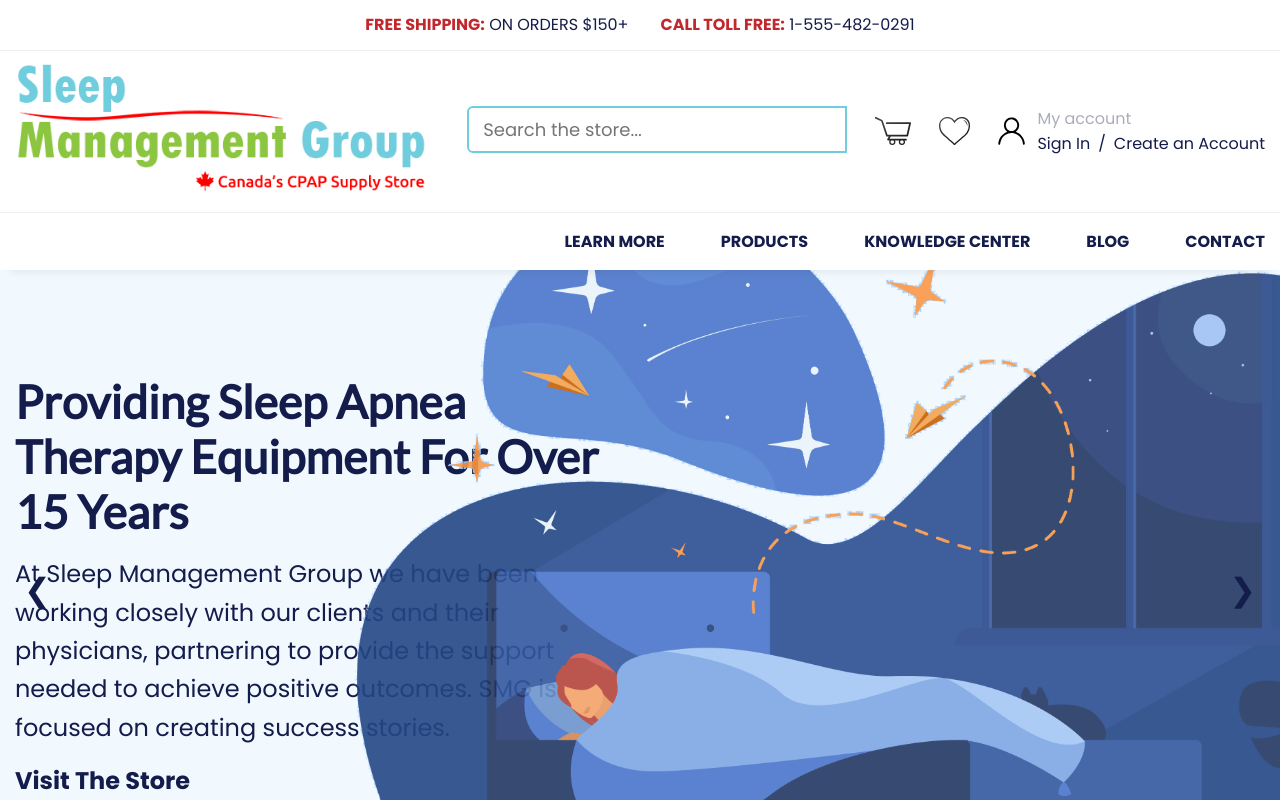
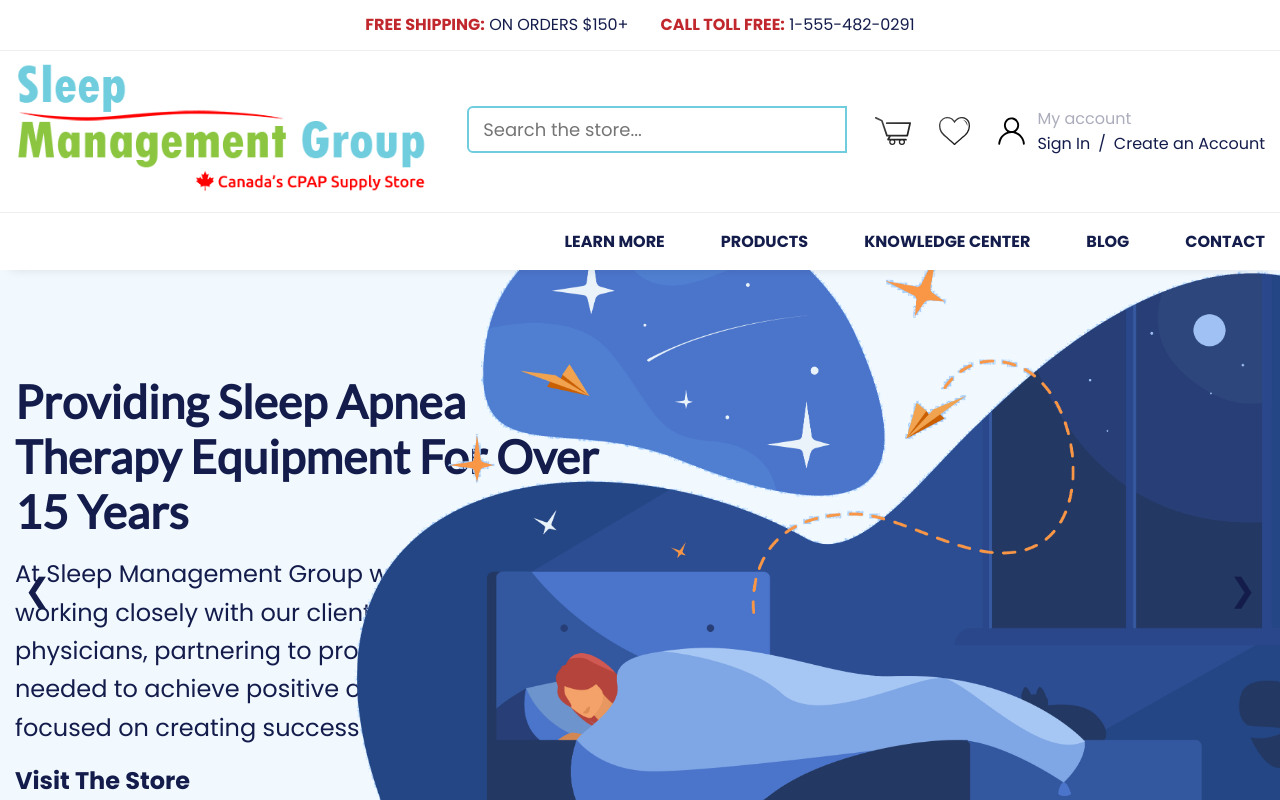
Before and after one commit to malokevi/smg-2022, a React (Create React App) app: page / in a window 1280 px wide. Shown: the top 800 px of the page. Built offline with nearby package versions, Linux system fonts and the light colour scheme.

Commit message:
animations, dependency tweak.

```diff
--- a/src/components/Layout/Header/Hero.tsx
+++ b/src/components/Layout/Header/Hero.tsx
@@ -5,6 +5,12 @@ import Animate from "../../Utilities/Animate"
 import SleepCartoon from "../../../assets/images/sleep-cartoon.png"
 import PinkGirl from "../../../assets/images/pink-girl-banner.jpg"
 import { Col, Container, Row } from "../Grid"
+import { motion } from "framer-motion"
+import {
+    fadeUpSpring,
+    staggerChildren,
+    fadeLeft
+} from "../../../shared/motion-variants"
 
 const SlideOne = () => {
     return (
@@ -13,21 +19,31 @@ const SlideOne = () => {
                 <Container>
                     <Row>
                         <Col>
-                            <div className="hero-text">
-                                <h1>
+                            <motion.div
+                                initial="hide"
+                                animate="show"
+                                variants={staggerChildren}
+                                className="hero-text"
+                            >
+                                <motion.h1 variants={fadeUpSpring}>
                                     Providing Sleep Apnea Therapy Equipment For
                                     Over 15 Years
-                                </h1>
-                                <p>
+                                </motion.h1>
+                                <motion.p variants={fadeUpSpring}>
                                     At Sleep Management Group we have been
                                     working closely with our clients and their
                                     physicians, partnering to provide the
                                     support needed to achieve positive outcomes.
                                     SMG is focused on creating success stories.
-                                </p>
-                                <Link to="store">Visit The Store</Link>
-                            </div>
-                            <img
+                                </motion.p>
+                                <motion.span variants={fadeUpSpring}>
+                                    <Link to="store">Visit The Store</Link>
+                                </motion.span>
+                            </motion.div>
+                            <motion.img
+                                variants={fadeLeft}
+                                initial="hide"
+                                animate="show"
                                 alt=""
                                 className="cartoon-right"
                                 src={SleepCartoon}
@@ -47,17 +63,26 @@ const SlideTwo = () => {
                 <Container>
                     <Row>
                         <Col>
-                            <div className="hero-text">
-                                <h1>Get The Sleep You've Been Dreaming Of</h1>
-                                <p>
+                            <motion.div
+                                initial="hide"
+                                animate="show"
+                                variants={staggerChildren}
+                                className="hero-text"
+                            >
+                                <motion.h1 variants={fadeUpSpring}>
+                                    Get The Sleep You've Been Dreaming Of
+                                </motion.h1>
+                                <motion.p variants={fadeUpSpring}>
                                     Stay informed on the latest information in
                                     the field of sleep medicine. We've got the
                                     facts!
-                                </p>
-                                <Link to="/store">
-                                    Visit Our Knowledge Center
-                                </Link>
-                            </div>
+                                </motion.p>
+                                <motion.span variants={fadeUpSpring}>
+                                    <Link to="/store">
+                                        Visit Our Knowledge Center
+                                    </Link>
+                                </motion.span>
+                            </motion.div>
                         </Col>
                     </Row>
                 </Container>
--- a/src/components/Products/GridItem.tsx
+++ b/src/components/Products/GridItem.tsx
@@ -1,6 +1,8 @@
 import styled from "styled-components"
 import Button from "../Utilities/Button"
 import ComingSoonImage from "../../assets/images/coming-soon.jpg"
+import { motion } from "framer-motion"
+import { fadeUp } from "../../shared/motion-variants"
 
 type GridItemPropsType = {
     image?: any
@@ -18,6 +20,7 @@ const GridItem = ({
     brand
 }: GridItemPropsType) => {
     const handleAddToCart = (e: any) => {
+        e.stopPropagation()
         console.log("add to cart event", e)
     }
 
@@ -27,6 +30,7 @@ const GridItem = ({
                 console.log("click grid item event", e)
             }}
             image={image}
+            variants={fadeUp}
         >
             <div className="product-image"></div>
             <div className="product-details">
@@ -48,7 +52,7 @@ const GridItem = ({
     )
 }
 
-const StyledGridItem = styled.div<{ image: any }>`
+const StyledGridItem = styled(motion.div)<{ image: any }>`
     display: flex;
     flex-flow: column nowrap;
     flex-grow: 2;
@@ -57,7 +61,7 @@ const StyledGridItem = styled.div<{ image: any }>`
     border-radius: ${({ theme }) => theme.borderRadius};
     overflow: hidden;
     cursor: pointer;
-    transition: all 0.25s ease-in-out;
+    // transition: box-shadow 0.25s ease-in-out;
     width: 25%;
 
     &:hover {
--- a/src/components/Utilities/Animate.tsx
+++ b/src/components/Utilities/Animate.tsx
@@ -1,34 +1,19 @@
 import { AnimatePresence, motion } from "framer-motion"
 import React from "react"
 import styled from "styled-components"
-
-const DURATION = 0.25
+import { fade, fadeUp, fadeUpSpring } from "../../shared/motion-variants"
 
 const variants = {
-    fade: {
-        hide: {
-            opacity: 0,
-            transition: {
-                type: "tween",
-                duration: DURATION
-            }
-        },
-        show: {
-            opacity: 1,
-            transition: {
-                type: "tween",
-                duration: DURATION
-            }
-        }
-    },
-    fadeUp: {}
+    fadeUp,
+    fade,
+    fadeUpSpring
 }
 
 const Animate = ({
     type = "fade",
     children
 }: {
-    type?: "fade" | "fadeUp"
+    type?: "fade" | "fadeUp" | "fadeUpSpring"
     children: React.ReactNode
 }) => {
     return (
--- a/src/components/Utilities/Pager.tsx
+++ b/src/components/Utilities/Pager.tsx
@@ -12,7 +12,7 @@ const Pager = ({
     onChange: (e: any) => void
 }) => {
     const [pages, setPages] = useState<number[]>([])
-    const [page, setPage] = useState(1)
+    const [page, setPage] = useState(0)
 
     useEffect(() => {
         onChange(page)
--- a/src/pages/Products.tsx
+++ b/src/pages/Products.tsx
@@ -7,6 +7,8 @@ import GridItem from "../components/Products/GridItem"
 import Pagination from "../components/Utilities/Pagination"
 import { PaginationType } from "../shared/types"
 import TestProducts from "../static/products.json"
+import { motion } from "framer-motion"
+import { fadeUp, staggerChildren } from "../shared/motion-variants"
 
 const Products = () => {
     let { category } = useParams<"category">()
@@ -25,12 +27,6 @@ const Products = () => {
     }, [])
 
     useEffect(() => {
-        console.log(
-            "items",
-            TestProducts.slice(page.skip, page.skip + page.take),
-            page,
-            TestProducts
-        )
         setPageItems(TestProducts.slice(page.skip, page.skip + page.take))
     }, [page])
 
@@ -71,9 +67,15 @@ const Products = () => {
                                 onChange={handleSort}
                             />
                         </div>
-                        <div className="product-grid">
-                            {pageItems.length > 0 ? (
-                                [...pageItems, "", "", "", ""].map(
+
+                        {pageItems.length > 0 ? (
+                            <motion.div
+                                variants={staggerChildren}
+                                initial="hide"
+                                animate="show"
+                                className="product-grid"
+                            >
+                                {[...pageItems, "", "", "", ""].map(
                                     ({ label, price, salePrice, image }, i) =>
                                         label ? (
                                             <GridItem
@@ -87,13 +89,16 @@ const Products = () => {
                                                 )}`}
                                             />
                                         ) : (
-                                            <span className="spacer"></span>
+                                            <motion.span
+                                                variants={fadeUp}
+                                                className="spacer"
+                                            ></motion.span>
                                         )
-                                )
-                            ) : (
-                                <p>No matching products.</p>
-                            )}
-                        </div>
+                                )}
+                            </motion.div>
+                        ) : (
+                            <p>No matching products.</p>
+                        )}
                         <Pagination
                             pageTotal={pageItems.length}
                             onChange={handlePaginate}
--- /dev/null
+++ b/src/shared/motion-variants.ts
@@ -0,0 +1,91 @@
+const DURATION = 0.25
+const BOUNCE = 0.4
+
+export const fade = {
+    hide: {
+        opacity: 0,
+        transition: {
+            type: "tween",
+            duration: DURATION
+        }
+    },
+    show: {
+        opacity: 1,
+        transition: {
+            type: "tween",
+            duration: DURATION
+        }
+    }
+}
+
+export const fadeUp = {
+    hide: {
+        opacity: 0,
+        translateY: 30,
+        transition: {
+            type: "tween",
+            duration: DURATION
+        }
+    },
+    show: {
+        opacity: 1,
+        translateY: 0,
+        transition: {
+            type: "tween",
+            duration: DURATION
+        }
+    }
+}
+
+export const fadeLeft = {
+    hide: {
+        opacity: 0,
+        translateX: 80,
+        transition: {
+            type: "tween",
+            duration: DURATION
+        }
+    },
+    show: {
+        opacity: 1,
+        translateX: 0,
+        transition: {
+            type: "tween",
+            duration: DURATION
+        }
+    }
+}
+
+export const fadeUpSpring = {
+    hide: {
+        opacity: 0,
+        translateY: 40,
+        transition: {
+            type: "spring",
+            bounce: BOUNCE
+        }
+    },
+    show: {
+        opacity: 1,
+        translateY: 0,
+        transition: {
+            type: "spring",
+            bounce: BOUNCE
+        }
+    }
+}
+
+export const staggerChildren = {
+    hide: {
+        transition: {
+            staggerChildren: 0.02,
+            staggerDirection: -1
+        }
+    },
+    show: {
+        transition: {
+            delayChildren: 0.2,
+            staggerChildren: 0.04
+        }
+    }
+}
```
Also changed, not shown: package.json (+4 -4 lines).
